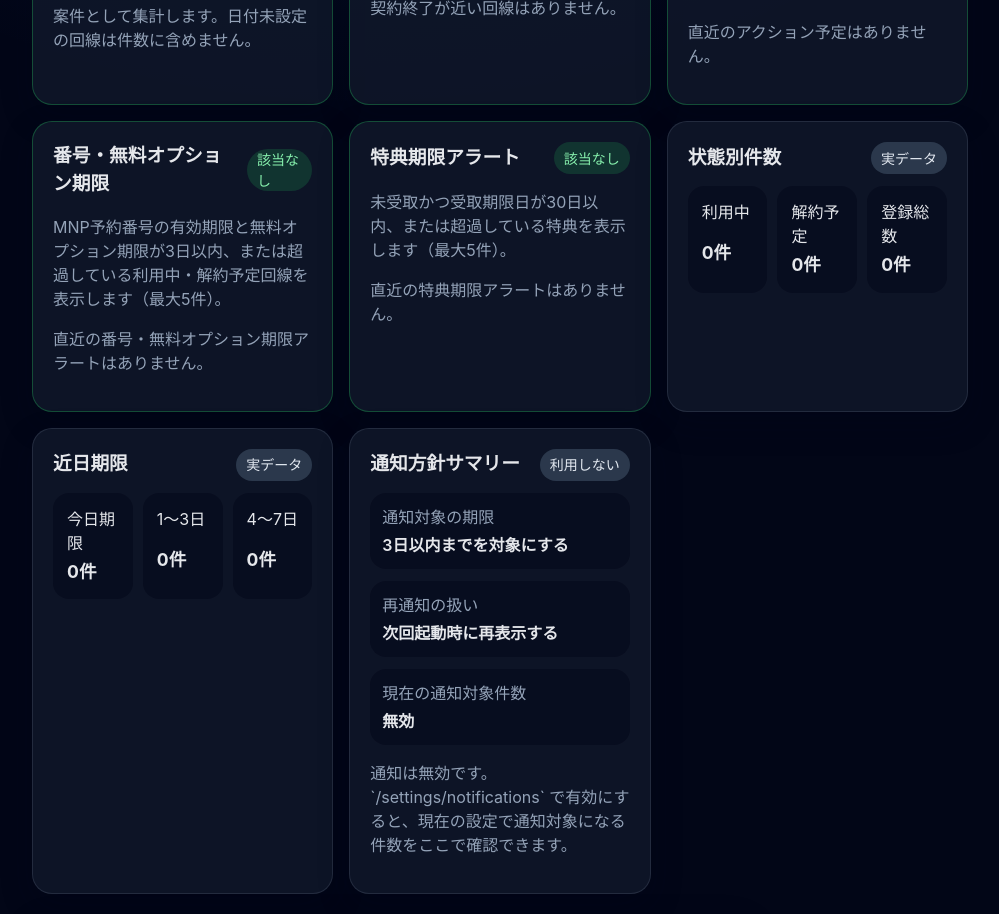
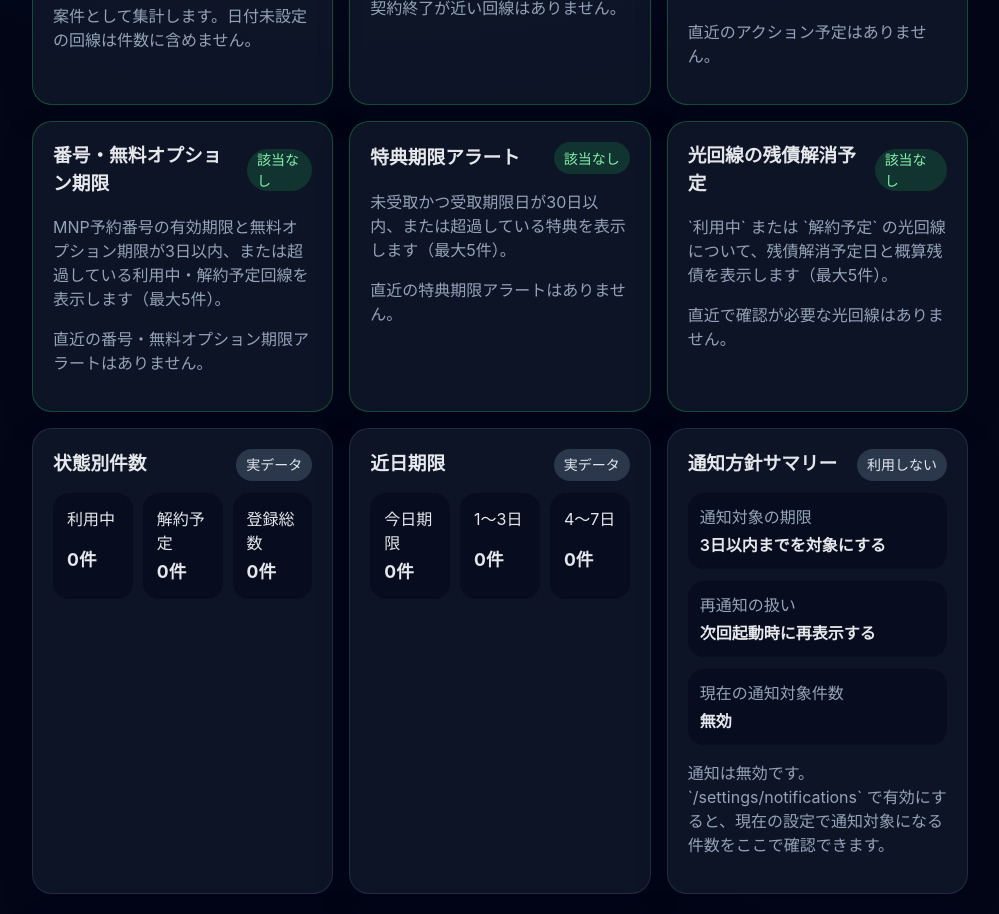
Before and after one commit to Driedsandwich/line-ops-ledger, a React (Vite) app: page / in a window 1280 px wide. Shown: the part 880-1794 px from the top of the page, without its empty margins (280-1279 px from the left). Built offline with nearby package versions, Linux system fonts and the light colour scheme.

Commit message:
feat: add fiber dashboard debt card (#179)

```diff
--- a/src/pages/DashboardPage.tsx
+++ b/src/pages/DashboardPage.tsx
@@ -215,6 +215,13 @@ type BalanceSummary = {
   coveredLineCount: number;
 };
 
+type FiberDebtItem = {
+  draft: LineDraft;
+  debtClearDate: string | null;
+  daysUntilClear: number | null;
+  remainingDebt: number | null;
+};
+
 type DashboardSummary = {
   dangerCount: number;
   todayCount: number;
@@ -234,6 +241,7 @@ type DashboardSummary = {
   benefitDeadlineAlerts: BenefitDeadlineItem[];
   contractHolderSummary: ContractHolderSummaryItem[];
   balanceSummary: BalanceSummary;
+  fiberDebtItems: FiberDebtItem[];
 };
 
 function createEmptyNotificationReasonSummary(): NotificationReasonSummary {
@@ -371,6 +379,68 @@ function buildBalanceSummary(drafts: LineDraft[]): BalanceSummary {
     netBalance: totalReceivedBenefit - totalPaidCost,
     coveredLineCount,
   };
+}
+
+function calculateFiberDebtClearDate(contractStartDate: string, fiberConstructionFeeMonths: number | null): Date | null {
+  const startDate = parseReviewDate(contractStartDate);
+  if (!startDate || fiberConstructionFeeMonths == null) {
+    return null;
+  }
+
+  const result = new Date(startDate);
+  result.setMonth(result.getMonth() + fiberConstructionFeeMonths);
+  return Number.isNaN(result.getTime()) ? null : result;
+}
+
+function calculateElapsedMonths(contractStartDate: string, today: Date): number | null {
+  const startDate = parseReviewDate(contractStartDate);
+  if (!startDate) {
+    return null;
+  }
+
+  const elapsedDays = Math.max(diffInDays(startDate, today), 0);
+  return Math.floor(elapsedDays / 30);
+}
+
+function calculateFiberRemainingDebt(draft: LineDraft, today: Date): number | null {
+  if (draft.fiberConstructionFee == null || draft.fiberMonthlyDiscount == null || draft.fiberConstructionFeeMonths == null) {
+    return null;
+  }
+
+  const elapsedMonths = calculateElapsedMonths(draft.contractStartDate, today);
+  if (elapsedMonths == null) {
+    return null;
+  }
+
+  const appliedMonths = Math.min(elapsedMonths, draft.fiberConstructionFeeMonths);
+  return Math.max(draft.fiberConstructionFee - (appliedMonths * draft.fiberMonthlyDiscount), 0);
+}
+
+function buildFiberDebtItems(drafts: LineDraft[], today: Date): FiberDebtItem[] {
+  return drafts
+    .filter((draft) => draft.lineType === '光回線' && (draft.status === '利用中' || draft.status === '解約予定'))
+    .map((draft) => {
+      const debtClearDate = calculateFiberDebtClearDate(draft.contractStartDate, draft.fiberConstructionFeeMonths);
+      return {
+        draft,
+        debtClearDate: debtClearDate ? debtClearDate.toISOString().slice(0, 10) : null,
+        daysUntilClear: debtClearDate ? diffInDays(today, debtClearDate) : null,
+        remainingDebt: calculateFiberRemainingDebt(draft, today),
+      } satisfies FiberDebtItem;
+    })
+    .sort((a, b) => {
+      if (a.daysUntilClear == null && b.daysUntilClear == null) {
+        return a.draft.lineName.localeCompare(b.draft.lineName, 'ja');
+      }
+      if (a.daysUntilClear == null) {
+        return 1;
+      }
+      if (b.daysUntilClear == null) {
+        return -1;
+      }
+      return a.daysUntilClear - b.daysUntilClear;
+    })
+    .slice(0, 5);
 }
 
 function buildSummary(drafts: LineDraft[], allHistoryEntries: LineHistoryEntry[], reminderWindow: NotificationReminderWindow): DashboardSummary {
@@ -576,6 +646,7 @@ function buildSummary(drafts: LineDraft[], allHistoryEntries: LineHistoryEntry[]
 
   const contractHolderSummary = buildContractHolderSummary(drafts);
   const balanceSummary = buildBalanceSummary(drafts);
+  const fiberDebtItems = buildFiberDebtItems(drafts, today);
 
   return {
     dangerCount,
@@ -596,6 +667,7 @@ function buildSummary(drafts: LineDraft[], allHistoryEntries: LineHistoryEntry[]
     benefitDeadlineAlerts,
     contractHolderSummary,
     balanceSummary,
+    fiberDebtItems,
   };
 }
 
@@ -818,6 +890,47 @@ export function DashboardPage(): JSX.Element {
                     <span>特典種別: {item.benefit.benefitType}</span>
                     <span>金額: {formatBenefitAmount(item.benefit.amount)}</span>
                     <span>受取期限日: {formatReviewDate(item.benefit.deadlineDate)}</span>
+                  </li>
+                ))}
+              </ul>
+              <div className="button-row">
+                <Link className="button" to="/lines">回線一覧で確認する</Link>
+              </div>
+            </>
+          )}
+        </article>
+
+        <article className="card card--accent">
+          <div className="card__header">
+            <h3>光回線の残債解消予定</h3>
+            <span className={summary.fiberDebtItems.length === 0 ? 'badge badge--ok' : 'badge'}>
+              {summary.fiberDebtItems.length === 0 ? '該当なし' : `${summary.fiberDebtItems.length}件`}
+            </span>
+          </div>
+          <p className="muted">`利用中` または `解約予定` の光回線について、残債解消予定日と概算残債を表示します（最大5件）。</p>
+          {summary.fiberDebtItems.length === 0 ? (
+            <p className="muted">直近で確認が必要な光回線はありません。</p>
+          ) : (
+            <>
+              <ul className="list list--drafts">
+                {summary.fiberDebtItems.map((item) => (
+                  <li key={item.draft.id}>
+                    <div className="list__row">
+                      <strong>{item.draft.lineName}</strong>
+                      <span className={item.draft.status === '利用中' ? 'badge badge--ok' : 'badge'}>{item.draft.status}</span>
+                    </div>
+                    <span>{item.draft.fiberIspName || item.draft.carrier}</span>
+                    <span>残債解消予定日: {item.debtClearDate ? formatReviewDate(item.debtClearDate) : '算出不可'}</span>
+                    <span>概算残債: {item.remainingDebt == null ? '算出不可' : formatYenAmount(item.remainingDebt)}</span>
+                    {item.daysUntilClear != null ? (
+                      <span className="badge">
+                        {item.daysUntilClear < 0
+                          ? '経過済み'
+                          : item.daysUntilClear === 0
+                            ? '今日'
+                            : `あと${item.daysUntilClear}日`}
+                      </span>
+                    ) : null}
                   </li>
                 ))}
               </ul>
```
Also changed, not shown: 4 other files (tests, documents, lock files or other folders).
